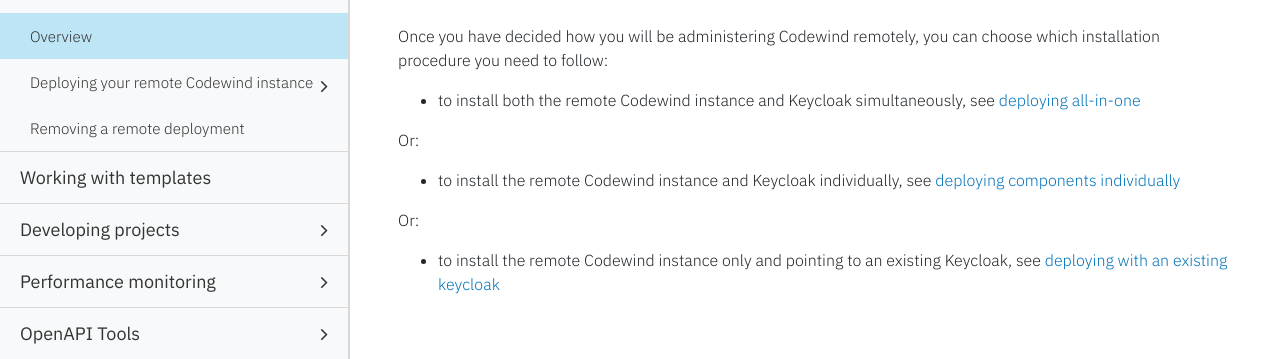
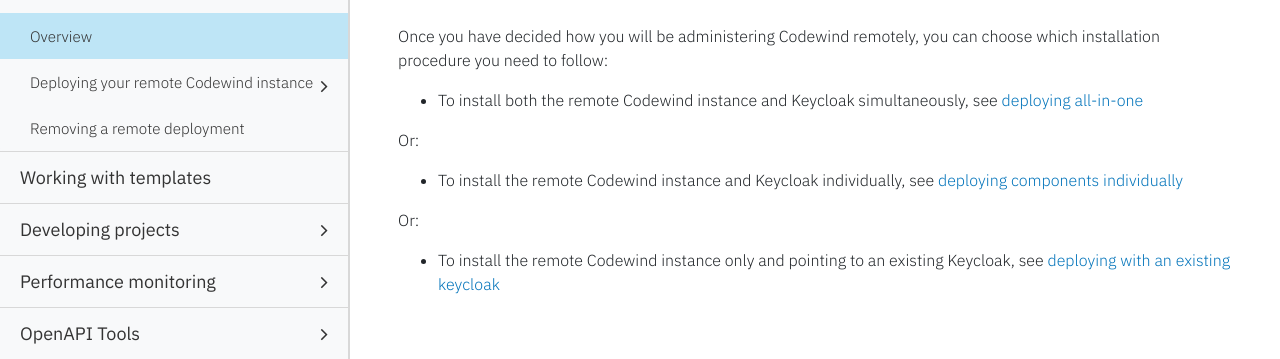
Before and after one commit to eclipse-archived/codewind-docs, a Jekyll site: the page built from docs/_documentations/remote-overview.md, in a window 1280 px wide and 900 px high, scrolled down 1660 px. Shown: the part 195-554 px from the top of the window. Built offline with Jekyll 4.4.1, drawn with Linux system fonts in a browser that asks for light colours; nearby versions of some CDN libraries; comment, search, counter and statistics services are not loaded.

```diff
--- a/docs/_documentations/remote-overview.md
+++ b/docs/_documentations/remote-overview.md
@@ -24,7 +24,6 @@ After you install your local IDE and configure Codewind for local use, you will
 2. Create additional instances of Codewind on your cloud, as required
 
 Finally, you will learn how to remove a remote deployment of Codewind.
-
 
 ## Prerequisites
 
@@ -56,12 +55,12 @@ To determine the best way to configure Keycloak for your use case, consider the
 
 Once you have decided how you will be administering Codewind remotely, you can choose which installation procedure you need to follow:
 
-- to install both the remote Codewind instance and Keycloak simultaneously, see [deploying all-in-one](./remotedeploy-combo.html)
+- To install both the remote Codewind instance and Keycloak simultaneously, see [deploying all-in-one](./remotedeploy-combo.html)
 
 Or:
 
-- to install the remote Codewind instance and Keycloak individually, see [deploying components individually](./remotedeploy-single.html)
+- To install the remote Codewind instance and Keycloak individually, see [deploying components individually](./remotedeploy-single.html)
 
 Or:
 
-- to install the remote Codewind instance only and pointing to an existing Keycloak, see [deploying with an existing keycloak](./remotedeploy-existingkeycloak.html)
+- To install the remote Codewind instance only and pointing to an existing Keycloak, see [deploying with an existing keycloak](./remotedeploy-existingkeycloak.html)
```
